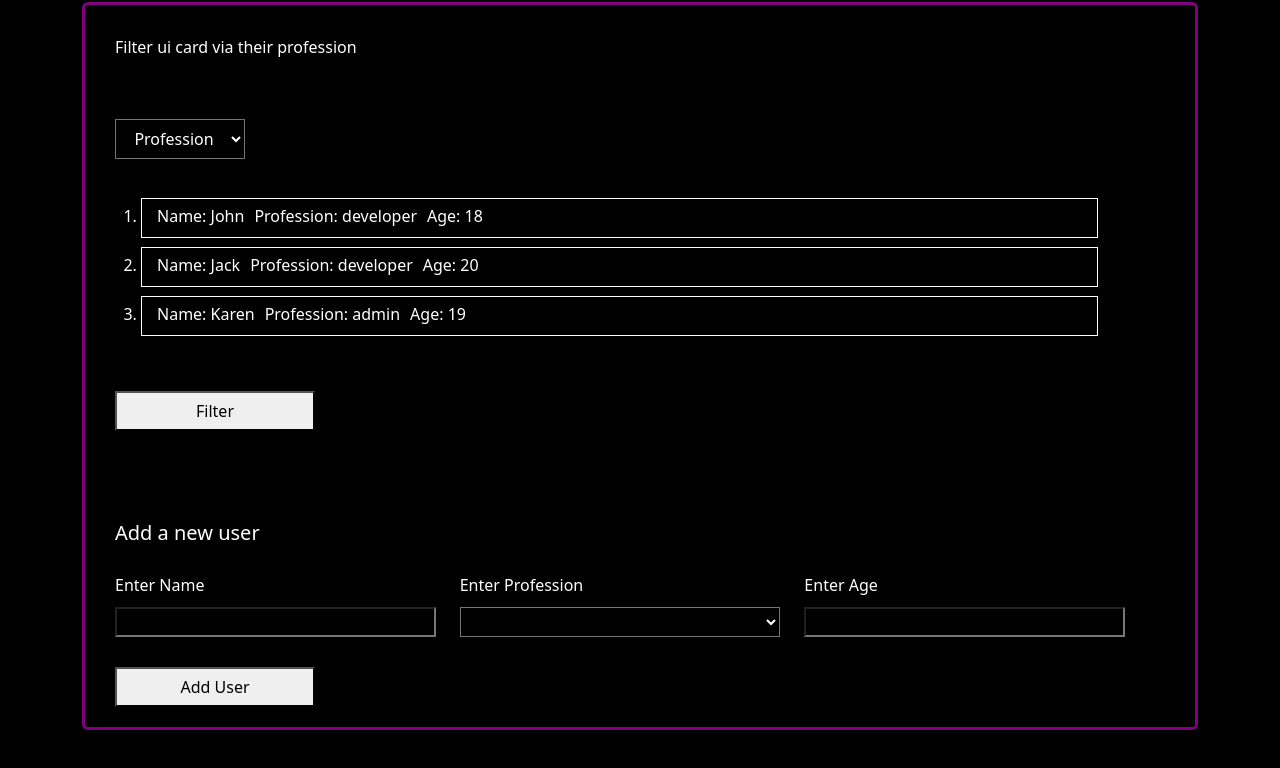
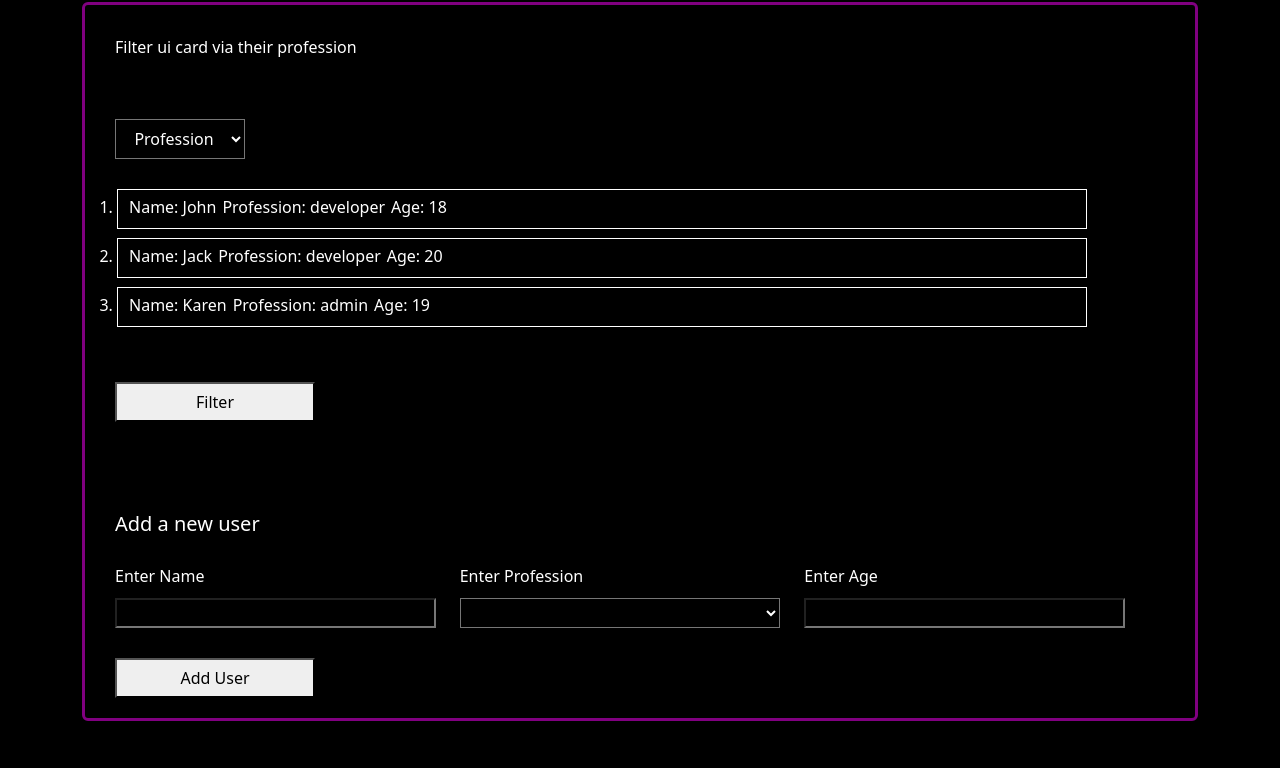
Before and after one commit to shubham1upadhyay/F2-C2, a plain HTML site: page index.html in a window 1280 px wide. Shown: the part 50-818 px from the top of the page. Drawn offline with nearby package versions, Linux system fonts and the light colour scheme.

Commit message:
css code updated

```diff
--- a/makeup.css
+++ b/makeup.css
@@ -34,17 +34,16 @@ body{
 }
 ol{
     color:white;
-    margin-left:15px;
 }
 li{
     width:90%;
     height:40px;
     border:1px white solid;
-    margin: 9px;
+    margin-bottom: 9px;
     padding:5px;
 }
 span{
-    margin-left: 10px;
+    margin-left: 6px;
 }
 h2{
     font-weight: lighter;
```
